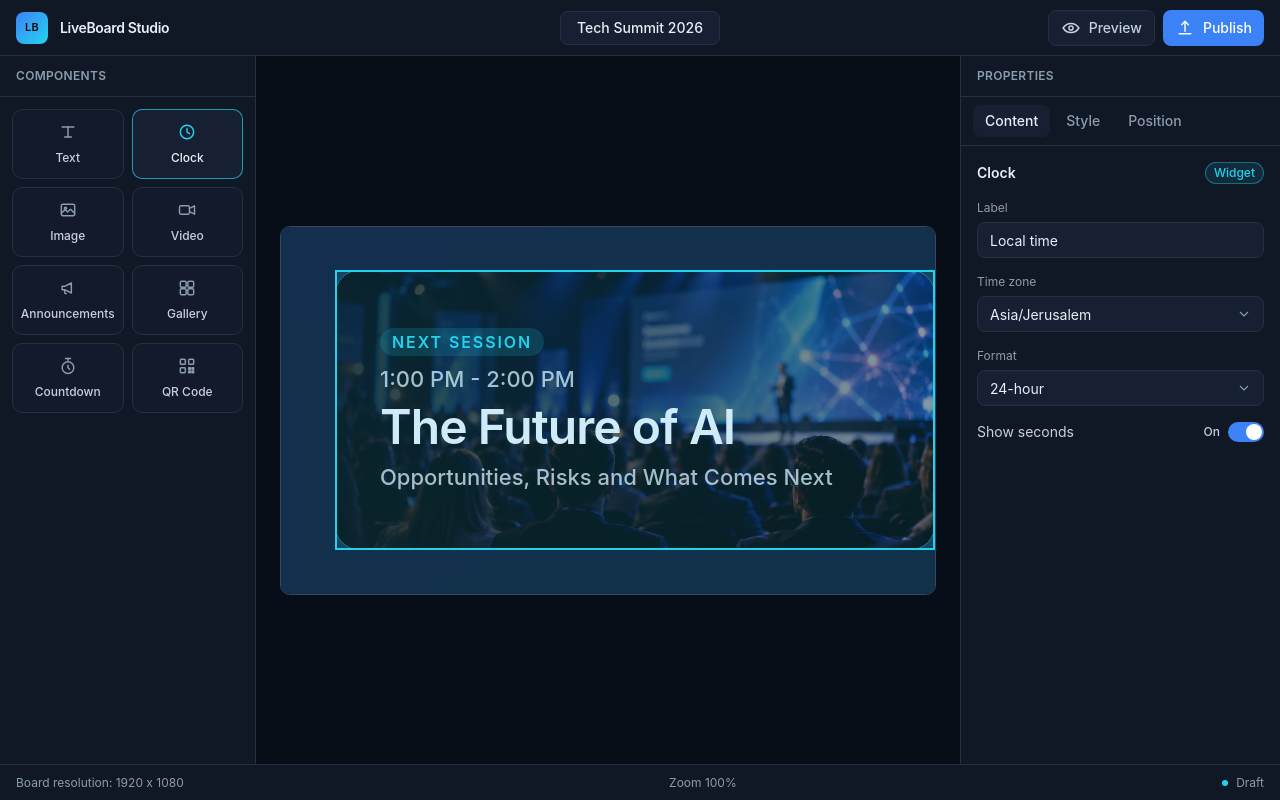
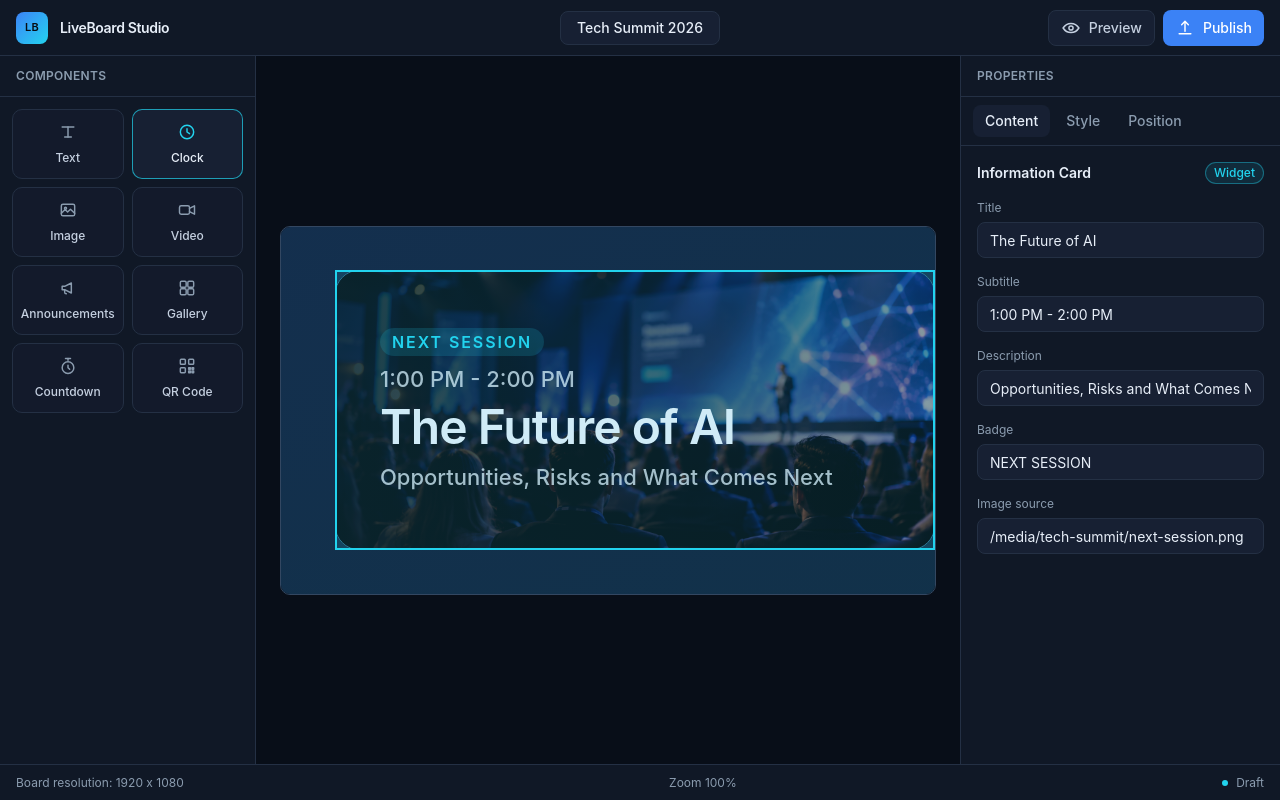
Before and after one commit to asafbar/LiveBoard-Studio, a React (Vite) app in the folder client/: page / in a window 1280 px wide. Both pictures are taken after a click on the button 635 px from the left and 409 px from the top of the page. Built offline with nearby package versions, Linux system fonts and the light colour scheme.

Commit message:
Connect properties panel to selected widget

```diff
--- a/client/src/features/editor/components/PropertiesPanel.tsx
+++ b/client/src/features/editor/components/PropertiesPanel.tsx
@@ -1,7 +1,11 @@
-type PropertyTab = {
-    label: string;
-    selected: boolean;
+import { useState } from "react";
+import type { Widget } from "../../boards/types/boardTypes.ts";
+
+type PropertiesPanelProps = {
+    selectedWidget: Widget | null;
 };
+
+type PropertyTabName = "Content" | "Style" | "Position";
 
 type TextProperty = {
     kind: "text" | "select";
@@ -15,42 +19,138 @@ type ToggleProperty = {
     enabled: boolean;
 };
 
-type ClockProperty = TextProperty | ToggleProperty;
-
-const propertyTabs: PropertyTab[] = [
-    { label: "Content", selected: true },
-    { label: "Style", selected: false },
-    { label: "Position", selected: false },
-];
-
-const clockProperties: ClockProperty[] = [
-    { kind: "text", label: "Label", value: "Local time" },
-    { kind: "select", label: "Time zone", value: "Asia/Jerusalem" },
-    { kind: "select", label: "Format", value: "24-hour" },
-    { kind: "toggle", label: "Show seconds", enabled: true },
-];
+type Property = TextProperty | ToggleProperty;
 
 type PropertyFieldProps = {
-    property: ClockProperty;
+    property: Property;
 };
+
+const propertyTabs: PropertyTabName[] = ["Content", "Style", "Position"];
+
+function widgetTypeLabel(type: Widget["type"]): string {
+    switch (type) {
+        case "text":
+            return "Text";
+        case "clock":
+            return "Clock";
+        case "image":
+            return "Image";
+        case "information-card":
+            return "Information Card";
+        case "announcements":
+            return "Announcements";
+    }
+}
+
+function contentProperties(widget: Widget): Property[] {
+    switch (widget.type) {
+        case "text":
+            return [
+                { kind: "text", label: "Text", value: widget.settings.text },
+            ];
+        case "clock":
+            return [
+                { kind: "text", label: "Time zone", value: widget.settings.timeZone },
+                { kind: "toggle", label: "Show date", enabled: widget.settings.showDate },
+                { kind: "toggle", label: "Show seconds", enabled: widget.settings.showSeconds },
+            ];
+        case "image":
+            return [
+                { kind: "text", label: "Image source", value: widget.settings.src },
+                { kind: "text", label: "Alternative text", value: widget.settings.alt },
+            ];
+        case "information-card":
+            return [
+                { kind: "text", label: "Title", value: widget.settings.title },
+                { kind: "text", label: "Subtitle", value: widget.settings.subtitle ?? "" },
+                { kind: "text", label: "Description", value: widget.settings.description ?? "" },
+                { kind: "text", label: "Badge", value: widget.settings.badge ?? "" },
+                { kind: "text", label: "Image source", value: widget.settings.imageSrc ?? "" },
+            ];
+        case "announcements":
+            return [
+                { kind: "text", label: "Title", value: widget.settings.title },
+                {
+                    kind: "text",
+                    label: "Number of items",
+                    value: String(widget.settings.items.length),
+                },
+                ...widget.settings.items.map((item, index) => ({
+                    kind: "text" as const,
+                    label: `Item ${index + 1}`,
+                    value: item.title,
+                })),
+            ];
+    }
+}
+
+function styleProperties(widget: Widget): Property[] {
+    switch (widget.type) {
+        case "text":
+            return [
+                { kind: "select", label: "Tone", value: widget.settings.tone },
+                { kind: "select", label: "Size", value: widget.settings.size },
+            ];
+        case "clock":
+            return [
+                { kind: "select", label: "Alignment", value: widget.settings.align },
+            ];
+        case "image":
+            return [
+                { kind: "select", label: "Object fit", value: widget.settings.objectFit },
+                { kind: "text", label: "Border radius", value: String(widget.settings.borderRadius) },
+            ];
+        case "information-card":
+        case "announcements":
+            return [];
+    }
+}
+
+function positionProperties(widget: Widget): Property[] {
+    return [
+        { kind: "text", label: "X", value: String(widget.layout.x) },
+        { kind: "text", label: "Y", value: String(widget.layout.y) },
+        { kind: "text", label: "Width", value: String(widget.layout.width) },
+        { kind: "text", label: "Height", value: String(widget.layout.height) },
+    ];
+}
+
+function propertiesForTab(widget: Widget, tab: PropertyTabName): Property[] {
+    switch (tab) {
+        case "Content":
+            return contentProperties(widget);
+        case "Style":
+            return styleProperties(widget);
+        case "Position":
+            return positionProperties(widget);
+    }
+}
 
 function PropertyField({ property }: PropertyFieldProps) {
     if (property.kind === "toggle") {
+        const trackClassName = property.enabled
+            ? "relative h-5 w-9 rounded-full bg-accent"
+            : "relative h-5 w-9 rounded-full bg-surface-hover";
+        const knobClassName = property.enabled
+            ? "absolute top-0.5 right-0.5 size-4 rounded-full bg-white"
+            : "absolute top-0.5 left-0.5 size-4 rounded-full bg-white";
+
         return (
             <div className="flex items-center justify-between gap-3">
                 <span className="text-sm text-secondary">{property.label}</span>
                 <span className="inline-flex items-center gap-2 text-xs font-medium text-secondary">
                     {property.enabled ? "On" : "Off"}
-                    <span
-                        className="relative h-5 w-9 rounded-full bg-accent"
-                        aria-hidden="true"
-                    >
-                        <span className="absolute top-0.5 right-0.5 size-4 rounded-full bg-white" />
+                    <span className={trackClassName} aria-hidden="true">
+                        <span className={knobClassName} />
                     </span>
                 </span>
             </div>
         );
     }
+
+    const inputClassName = property.kind === "select"
+        ? "h-9 w-full rounded-control border border-border bg-surface-raised px-3 pr-8 text-sm text-foreground outline-none"
+        : "h-9 w-full rounded-control border border-border bg-surface-raised px-3 text-sm text-foreground outline-none";
 
     return (
         <label className="flex flex-col gap-1.5">
@@ -59,11 +159,7 @@ function PropertyField({ property }: PropertyFieldProps) {
                 <input
                     readOnly
                     value={property.value}
-                    className={
-                    property.kind === "select"
-                        ? "h-9 w-full rounded-control border border-border bg-surface-raised px-3 pr-8 text-sm text-foreground outline-none"
-                        : "h-9 w-full rounded-control border border-border bg-surface-raised px-3 text-sm text-foreground outline-none"
-                }
+                    className={inputClassName}
                 />
                 {property.kind === "select" ? (
                     <span className="pointer-events-none absolute inset-y-0 right-3 flex items-center text-muted">
@@ -84,7 +180,10 @@ function PropertyField({ property }: PropertyFieldProps) {
     );
 }
 
-function PropertiesPanel() {
+function PropertiesPanel({ selectedWidget }: PropertiesPanelProps) {
+    const [activeTab, setActiveTab] = useState<PropertyTabName>("Content");
+    const properties = selectedWidget === null ? [] : propertiesForTab(selectedWidget, activeTab);
+
     return (
         <aside className="flex w-80 shrink-0 flex-col border-l border-border bg-surface">
             <div className="border-b border-border px-4 py-3">
@@ -96,31 +195,49 @@ function PropertiesPanel() {
             <div className="flex gap-1 border-b border-border px-3 py-2">
                 {propertyTabs.map((tab) => (
                     <button
-                        key={tab.label}
+                        key={tab}
                         type="button"
-                        aria-selected={tab.selected}
+                        aria-selected={tab === activeTab}
+                        onClick={() => {
+                            setActiveTab(tab);
+                        }}
                         className={
-                            tab.selected
+                            tab === activeTab
                                 ? "rounded-control bg-surface-raised px-3 py-1.5 text-sm font-medium text-foreground"
                                 : "rounded-control px-3 py-1.5 text-sm font-medium text-muted"
                         }
                     >
-                        {tab.label}
+                        {tab}
                     </button>
                 ))}
             </div>
 
+            {selectedWidget === null ? (
+                <div className="flex flex-col gap-2 p-4">
+                    <h3 className="text-sm font-semibold text-foreground">No widget selected</h3>
+                    <p className="text-sm leading-5 text-muted">
+                        Select a widget on the canvas to view its properties.
+                    </p>
+                </div>
+            ) : (
                 <div className="flex flex-col gap-4 overflow-y-auto p-4">
                     <div className="flex items-center justify-between">
-                    <h3 className="text-sm font-semibold text-foreground">Clock</h3>
+                        <h3 className="text-sm font-semibold text-foreground">
+                            {widgetTypeLabel(selectedWidget.type)}
+                        </h3>
                         <span className="rounded-full border border-cyan/40 bg-cyan/10 px-2 py-0.5 text-xs font-medium text-cyan">
                             Widget
                         </span>
                     </div>
-                {clockProperties.map((property) => (
+                    {activeTab === "Style" && properties.length === 0 ? (
+                        <p className="text-sm text-muted">No style properties.</p>
+                    ) : (
+                        properties.map((property) => (
                             <PropertyField key={property.label} property={property} />
-                ))}
+                        ))
+                    )}
                 </div>
+            )}
         </aside>
     );
 }
--- a/client/src/features/editor/pages/StudioPage.tsx
+++ b/client/src/features/editor/pages/StudioPage.tsx
@@ -1,4 +1,5 @@
 import { useState } from "react";
+import { techSummitBoard } from "../../boards/data/techSummitBoard.ts";
 import ComponentsPanel from "../components/ComponentsPanel.tsx";
 import EditorCanvas from "../components/EditorCanvas.tsx";
 import PropertiesPanel from "../components/PropertiesPanel.tsx";
@@ -6,6 +7,7 @@ import StudioTopBar from "../components/StudioTopBar.tsx";
 
 function StudioPage() {
     const [selectedWidgetId, setSelectedWidgetId] = useState<string | null>(null);
+    const selectedWidget = techSummitBoard.widgets.find((widget) => widget.id === selectedWidgetId) ?? null;
 
     return (
         <div className="flex h-screen flex-col overflow-hidden bg-background font-sans text-foreground antialiased">
@@ -16,7 +18,7 @@ function StudioPage() {
                     selectedWidgetId={selectedWidgetId}
                     onSelectWidget={setSelectedWidgetId}
                 />
-                <PropertiesPanel />
+                <PropertiesPanel selectedWidget={selectedWidget} />
             </div>
             <footer className="flex h-9 shrink-0 items-center justify-between border-t border-border bg-surface px-4 text-xs text-muted">
                 <p>Board resolution: 1920 x 1080</p>
```
Lines whose indentation alone changed are shown as unchanged.
